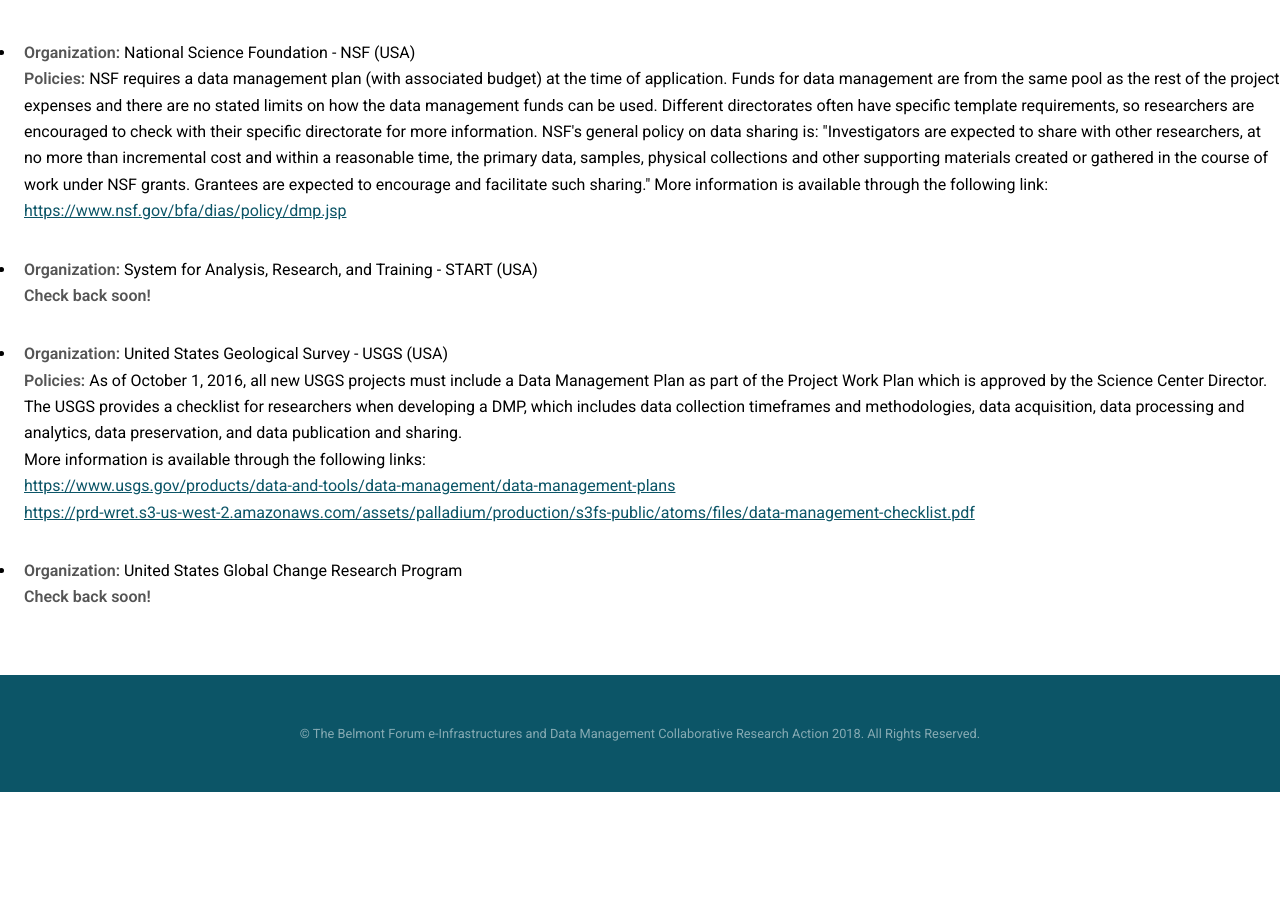
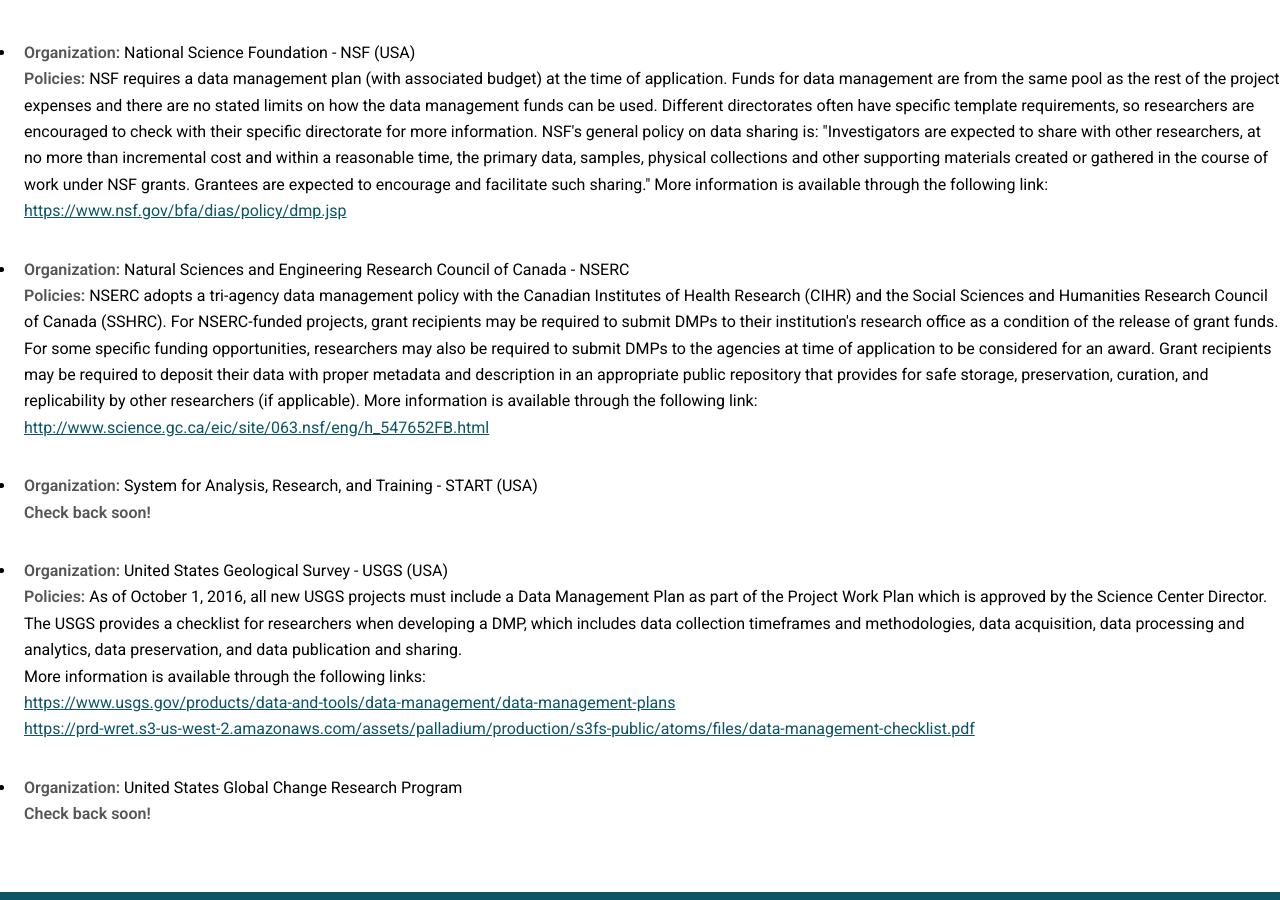
Before and after one commit to bfe-inf/toolkit, a Jekyll site: the page built from bp&s-northamerica.html, in a window 1280 px wide and 900 px high, scrolled down 632 px. Built offline with Jekyll 4.4.1, drawn with Linux system fonts in a browser that asks for light colours; before the commit the page ends 1424 px from its top, so only the background shows below that.

Commit message:
Update bp&s-northamerica.html

```diff
--- a/bp&s-northamerica.html
+++ b/bp&s-northamerica.html
@@ -65,6 +65,14 @@
 						<a href="https://www.nsf.gov/bfa/dias/policy/dmp.jsp" target="_blank">https://www.nsf.gov/bfa/dias/policy/dmp.jsp</a></li>
       					</ul>
 					<ul>
+	     					<li> <strong>Organization:</strong> Natural Sciences and Engineering Research Council of Canada - NSERC <br/>
+		   				<strong>Policies:</strong> NSERC adopts a tri-agency data management policy with the Canadian Institutes of Health Research (CIHR) and the Social Sciences and Humanities Research Council of Canada (SSHRC). For NSERC-funded projects, grant recipients may be required to submit DMPs to their institution's research office as a condition of the release of grant funds. For some specific funding opportunities, researchers may also be required to submit DMPs to the agencies at time of application to be considered for an award. Grant recipients may be required to deposit their data with proper metadata and description in an appropriate public repository that provides for safe storage, preservation, curation, and replicability by other researchers (if applicable).
+						More information is available through the following link:   <br/>
+						<a href="http://www.science.gc.ca/eic/site/063.nsf/eng/h_547652FB.html" target="_blank">http://www.science.gc.ca/eic/site/063.nsf/eng/h_547652FB.html</a></li>
+      					</ul>
+
+
+					<ul>
 	     					<li> <strong>Organization:</strong> System for Analysis, Research, and Training - START (USA) <br/>
 						<strong>Check back soon!</strong> </li>
       					</ul>
```
